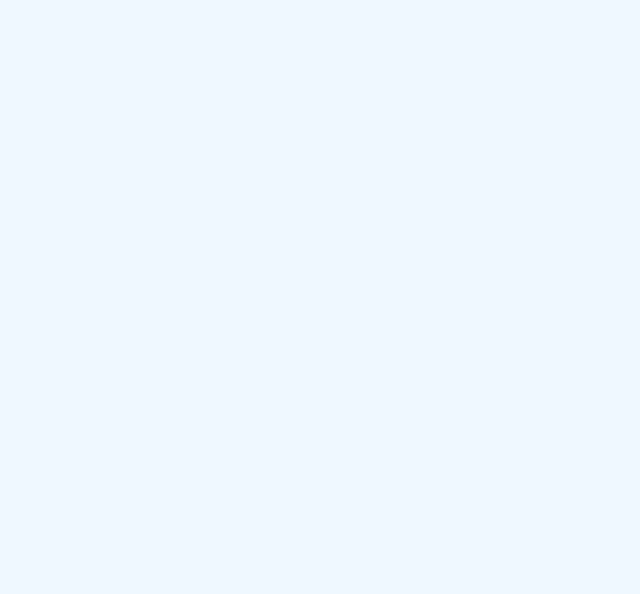
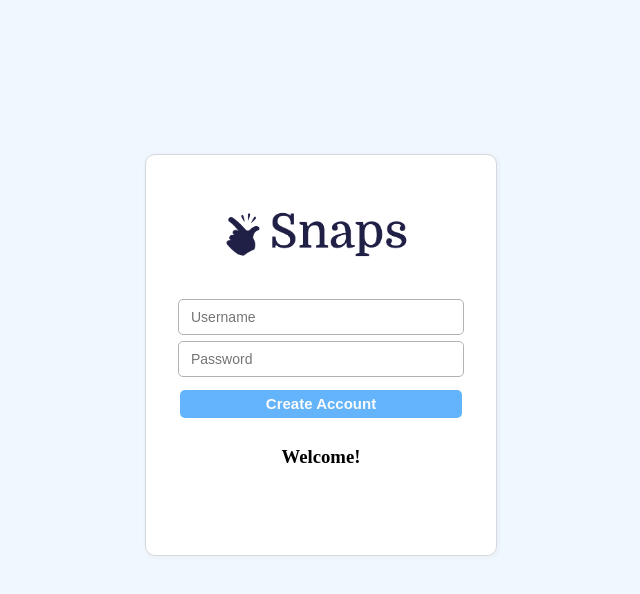
Before and after one commit to Team-Goblin-Shark-at-CodeSmith/Snaps, a React app: page /#/signup in a window 1280 px wide. Before the commit this address had no page. Shown: the top 594 px of the page, without its empty margins (319-959 px from the left). Built offline with nearby package versions, Linux system fonts and the light colour scheme.

Commit message:
Added signup page that successfully adds new user to db then returns user to login page

```diff
--- a/client/App.jsx
+++ b/client/App.jsx
@@ -3,14 +3,16 @@ import LoginContainer from "./containers/LoginContainer.jsx";
 import { HashRouter as Router, Routes, Route } from 'react-router-dom';
 import './stylesheets/styles.css';
 import SnapsContainer from "./containers/SnapsContainer.jsx";
+import SignupContainer from "./containers/SignupContainer.jsx"
 
 const App = () => {
 
-    return(
+    return (
 
         <Router>
             <Routes>
                 <Route path="/" element={<LoginContainer />} />
+                <Route path="/signup" element={<SignupContainer />} />
                 <Route path="/snaps" element={<SnapsContainer />} />
             </Routes>
         </Router>
--- a/client/containers/LoginContainer.jsx
+++ b/client/containers/LoginContainer.jsx
@@ -10,25 +10,25 @@ const LoginContainer = () => {
   const dispatch = useDispatch();
   const navigate = useNavigate();
 
-  const loginHandler = (e) =>{
+  const loginHandler = (e) => {
 
     const username = document.getElementById('username').value;
     const password = document.getElementById('password').value;
 
-    fetch(`/user/login/${username}/${password}` , {})
+    fetch(`/user/login/${username}/${password}`, {})
       .then(result => result.json()) //value is set equal to the async result of 'result' sp result will equal value
       .then(value => {
 
-          // Reset text field inputs to be empty after login pressed
-          document.getElementById('username').value = '';
-          document.getElementById('password').value = '';
+        // Reset text field inputs to be empty after login pressed
+        document.getElementById('username').value = '';
+        document.getElementById('password').value = '';
 
-          console.log( "Reached the fetch request and received values " , value );
+        console.log("Reached the fetch request and received values ", value);
 
 
-          dispatch(setSnapsList(value));
+        dispatch(setSnapsList(value));
 
-          navigate("/snaps")
+        navigate("/snaps")
 
 
 
@@ -38,24 +38,21 @@ const LoginContainer = () => {
   }
 
   const signupHandler = (e) => {
+    navigate("/signup");
 
-    const username = document.getElementById('username').value;
-    const password = document.getElementById('password').value;
-    console.log(username, password)
-
-    // Might have to check the endpoint and also the properties because why doesn't dev server proxy work?
-    fetch('/user/signup' , {
-      method: 'POST',
-      headers: {
-        'Content-Type': 'application/json',
-     },
-      body: JSON.stringify({ username: username, password: password })
-    })
-      .then(res => {
-        document.getElementById('username').value = '';
-        document.getElementById('password').value = '';
-      })
-      .catch(() => {console.log('Error in signupHandler')});
+    // // Might have to check the endpoint and also the properties because why doesn't dev server proxy work?
+    // fetch('/user/signup' , {
+    //   method: 'POST',
+    //   headers: {
+    //     'Content-Type': 'application/json',
+    //  },
+    //   body: JSON.stringify({ username: username, password: password })
+    // })
+    //   .then(res => {
+    //     document.getElementById('username').value = '';
+    //     document.getElementById('password').value = '';
+    //   })
+    //   .catch(() => {console.log('Error in signupHandler')});
   }
 
 
@@ -64,11 +61,11 @@ const LoginContainer = () => {
 
     //added placeholders instead of using labels
     <div className="login">
-      <img id="login-logo" src="./images/snaps-logo.png"/>
+      <img id="login-logo" src="./images/snaps-logo.png" />
       <input type="text" id="username" className="login-input" autoComplete='off' placeholder="Username"></input>
       <input type="password" id="password" className="login-input" placeholder="Password"></input>
-      <button id="Login" onClick={loginHandler}> Login </button>
-      <button id="signup-button" aria-label="Sign Up" onClick={signupHandler}>Don't have an account? <span id="signup-blue">  Sign Up</span> </button>
+      <button className="Login" onClick={loginHandler}> Login </button>
+      <button className="signup-button" aria-label="Sign Up" onClick={signupHandler}>Don't have an account? <span id="signup-blue">  Sign Up</span> </button>
 
     </div>
 
--- /dev/null
+++ b/client/containers/SignupContainer.jsx
@@ -0,0 +1,64 @@
+import React from "react";
+import { useSelector, useDispatch } from "react-redux";
+import { BrowserRouter as Router, Routes, useNavigate } from "react-router-dom";
+
+const SignupContainer = () => {
+    // Get username and password
+    // Do a fetch request to the signup route
+
+    const navigate = useNavigate();
+
+
+    const signupHandler = () => {
+        const username = document.getElementById('signup-username').value;
+        const password = document.getElementById('signup-password').value;
+
+        console.log('username: ', username);
+        console.log('password: ', password);
+
+        fetch('/user/signup', {
+            method: 'POST',
+            headers: {
+                'Content-Type': 'application/json',
+            },
+            body: JSON.stringify({ username: username, password: password })
+        })
+            .then(res => {
+                // document.getElementById('username').value = '';
+                // document.getElementById('password').value = '';
+                // navigate("/");
+                console.log('Signup Fetch Promise Chain - THEN')
+            })
+            .catch((err) => { console.log('Error in signupHandler: ', err) });
+
+        navigate("/");
+
+        // fetch('/user/signup', {
+        //     method: 'POST',
+        //     headers: {
+        //         'Content-Type': 'application/json',
+        //     },
+        //     body: JSON.stringify({ username: username, password: password })
+        // })
+        // .then(res => {
+        //     // console.log('User successfully added to db');
+        // })
+        // .catch(() => {
+        //     console.log('Error in signupHandler');
+        // })
+    };
+
+    // Render the signup page - very similar to login page
+    return (
+        <div className="login">
+            <img id="login-logo" src="./images/snaps-logo.png" />
+            <input type="text" id="signup-username" className="login-input" autoComplete='off' placeholder="Username"></input>
+            <input type="password" id="signup-password" className="login-input" placeholder="Password"></input>
+            <button className="Login" aria-label=" Sign Up" onClick={signupHandler}>Create Account</button>
+            <h3>Welcome!</h3>
+        </div >
+    )
+
+}
+
+export default SignupContainer;
--- a/client/stylesheets/styles.css
+++ b/client/stylesheets/styles.css
@@ -1,5 +1,3 @@
-
-
 #root {
     width: 100%;
     height: 100%;
@@ -19,19 +17,19 @@ body {
     padding: 0;
     display: flex;
     flex-direction: column;
-    align-items:center;
+    align-items: center;
     justify-items: end;
     background-color: aliceblue;
 }
 
-h1{
+h1 {
     font-size: 50px;
     text-align: center;
     margin: 40px auto;
     color: rgb(0, 16, 68);
 }
 
-.login{
+.login {
     background-color: white;
     display: flex;
     flex-direction: column;
@@ -40,12 +38,12 @@ h1{
     margin-top: 12%;
     border-radius: 10px;
     border: 0.5px solid rgb(211, 217, 223);
-    box-shadow: 1px 1px 2px 2px  rgba(229, 232, 235, 0.4);
+    box-shadow: 1px 1px 2px 2px rgba(229, 232, 235, 0.4);
     align-items: center;
 
 }
 
-#login-logo{
+#login-logo {
     width: 65%;
     margin: 25px auto 5px;
 }
@@ -60,7 +58,7 @@ h1{
     text-indent: 10px;
 }
 
-#Login {
+.Login {
     height: 7%;
     width: 80.5%;
     margin: 10px auto;
@@ -72,7 +70,7 @@ h1{
     font-weight: bold;
 }
 
-#signup-button {
+.signup-button {
     margin: 20px auto;
     background-color: transparent;
     border: none;
@@ -80,8 +78,8 @@ h1{
 
 }
 
-#signup-blue{
-    color:  #64b4fc;
+#signup-blue {
+    color: #64b4fc;
     font-weight: bold;
 }
 
@@ -92,7 +90,7 @@ table {
 
 th {
     height: 30px;
-    background-color:  #9dd1ff;
+    background-color: #9dd1ff;
 }
 
 #snaps-page-logo {
@@ -113,11 +111,12 @@ th {
 
 }
 
-#snaps-container > *{
+#snaps-container>* {
     font-family: Arial, Helvetica, sans-serif;
 }
 
-a, a:visited {
+a,
+a:visited {
     color: black;
     text-decoration: none;
 }
@@ -138,7 +137,7 @@ a:hover {
 .snaps-table.container {
     width: 70%;
     border-radius: 20px;
-    box-shadow: 1px 1px 2px 2px  rgba(229, 232, 235, 0.4);
+    box-shadow: 1px 1px 2px 2px rgba(229, 232, 235, 0.4);
 
 }
 
@@ -172,7 +171,7 @@ a:hover {
     margin: 3px auto;
     padding: 5px 10px;
     text-indent: 10px;
-    box-shadow: 1px 1px 2px 2px  rgba(229, 232, 235, 0.4);
+    box-shadow: 1px 1px 2px 2px rgba(229, 232, 235, 0.4);
 }
 
 
@@ -193,7 +192,7 @@ a:hover {
     font-size: 15px;
     font-weight: bold;
     padding: 8px;
-    box-shadow: 1px 1px 2px 2px  rgba(229, 232, 235, 0.4);
+    box-shadow: 1px 1px 2px 2px rgba(229, 232, 235, 0.4);
 
 
 }
```
Also changed, not shown: 1 other file (tests, documents, lock files or other folders).
